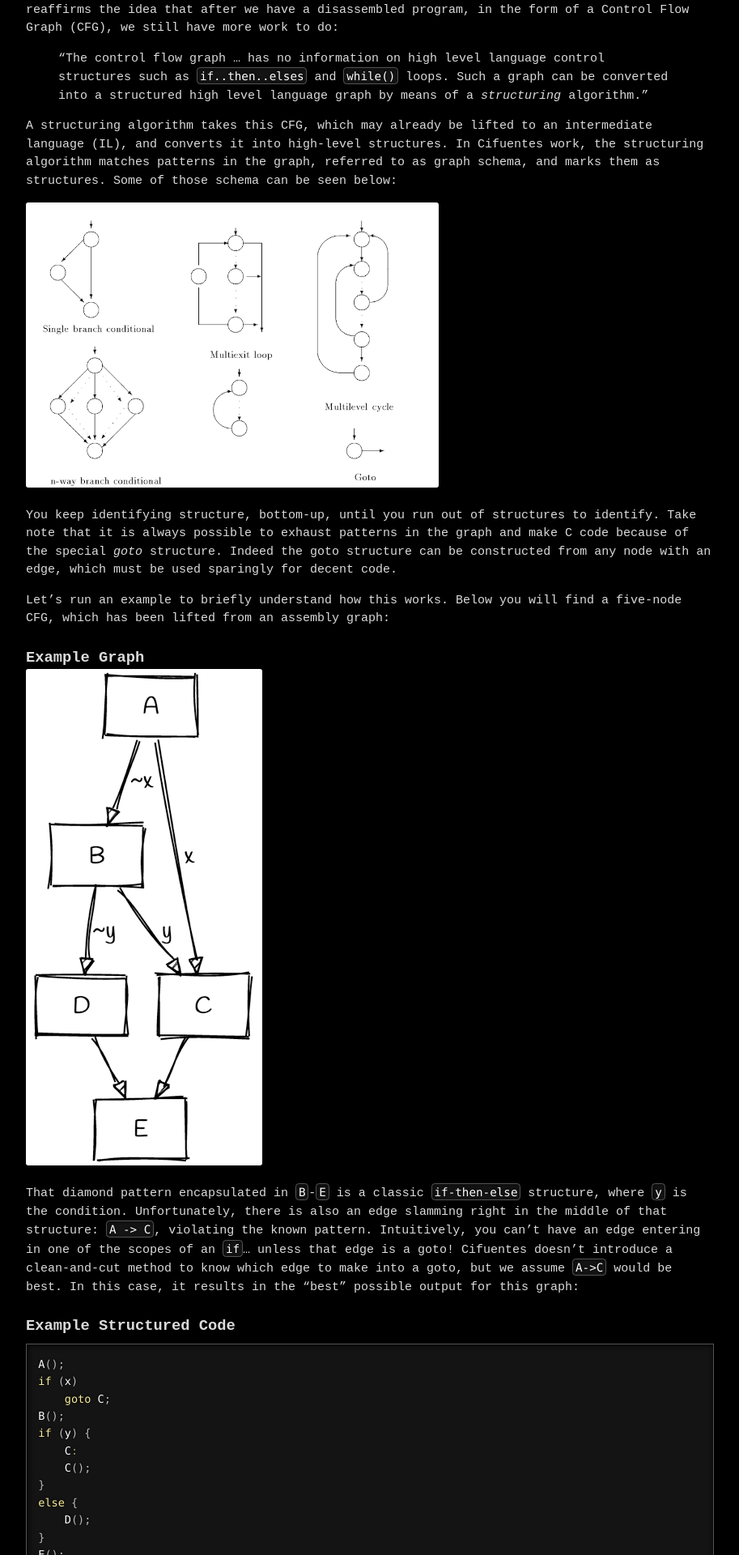
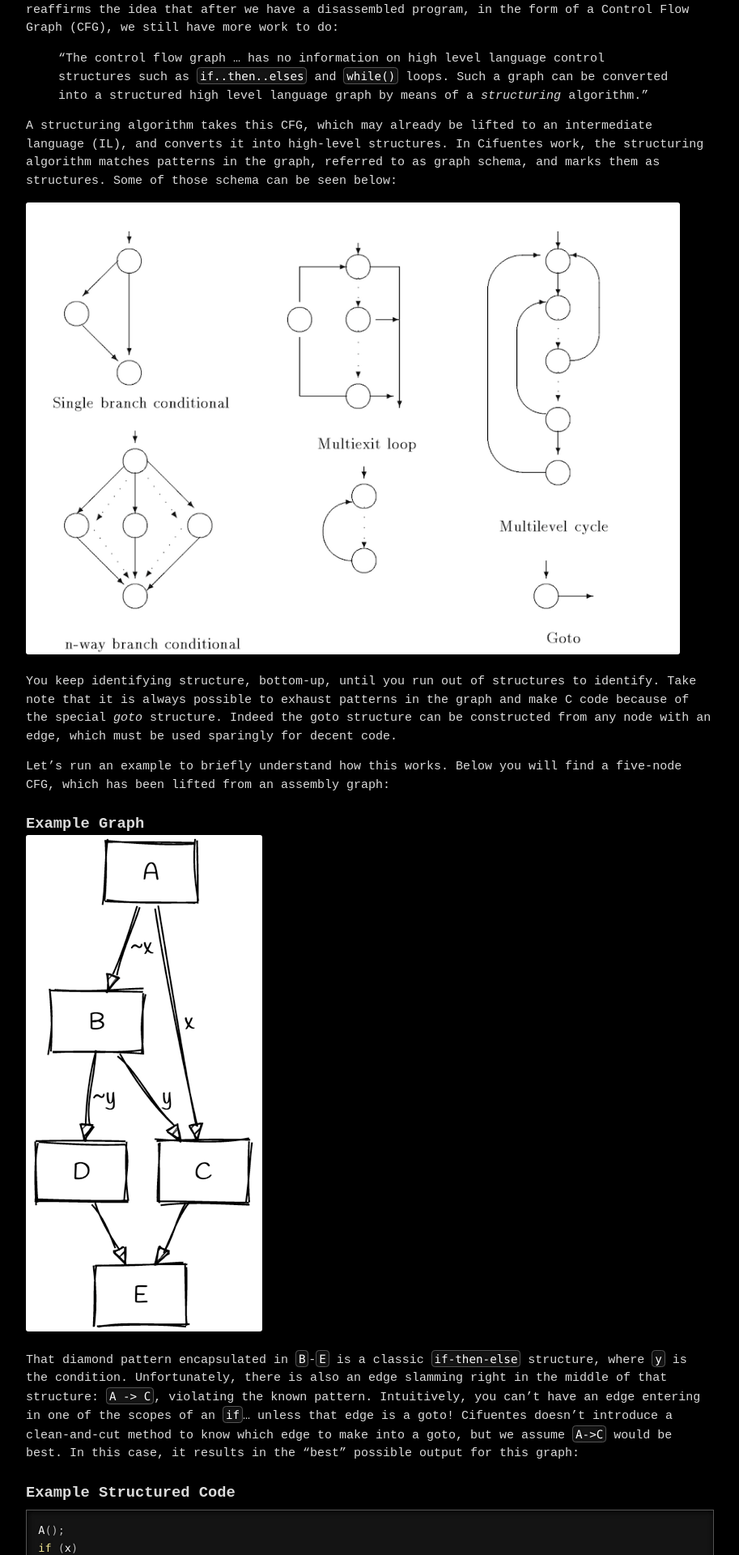
Before and after one commit to mahaloz/mahaloz.re, a Jekyll site: the page built from _posts/2024-01-02-dec-history-pt1.md, in a window 1280 px wide. Shown: the part 870-2790 px from the top of the page at 81% size, without its empty margins (183-1096 px from the left). Built offline with Jekyll 4.4.1, drawn with Linux system fonts in a browser that asks for light colours; comment, search, counter and statistics services are not loaded.

Commit message:
Add dec update for 2024

```diff
--- a/_sass/base.scss
+++ b/_sass/base.scss
@@ -114,5 +114,5 @@ textarea { vertical-align: top; }
 img {
   border-radius: 3px;
   height: auto;
-  max-width: 60%;
+  max-width: 95%;
 }
```
Also changed, not shown: assets/images/dec-recap-24/dramko_paper.png (added), assets/images/dec-recap-24/pubs_per_year.png (added), assets/images/dec-recap-24/resym_example.png (added).
